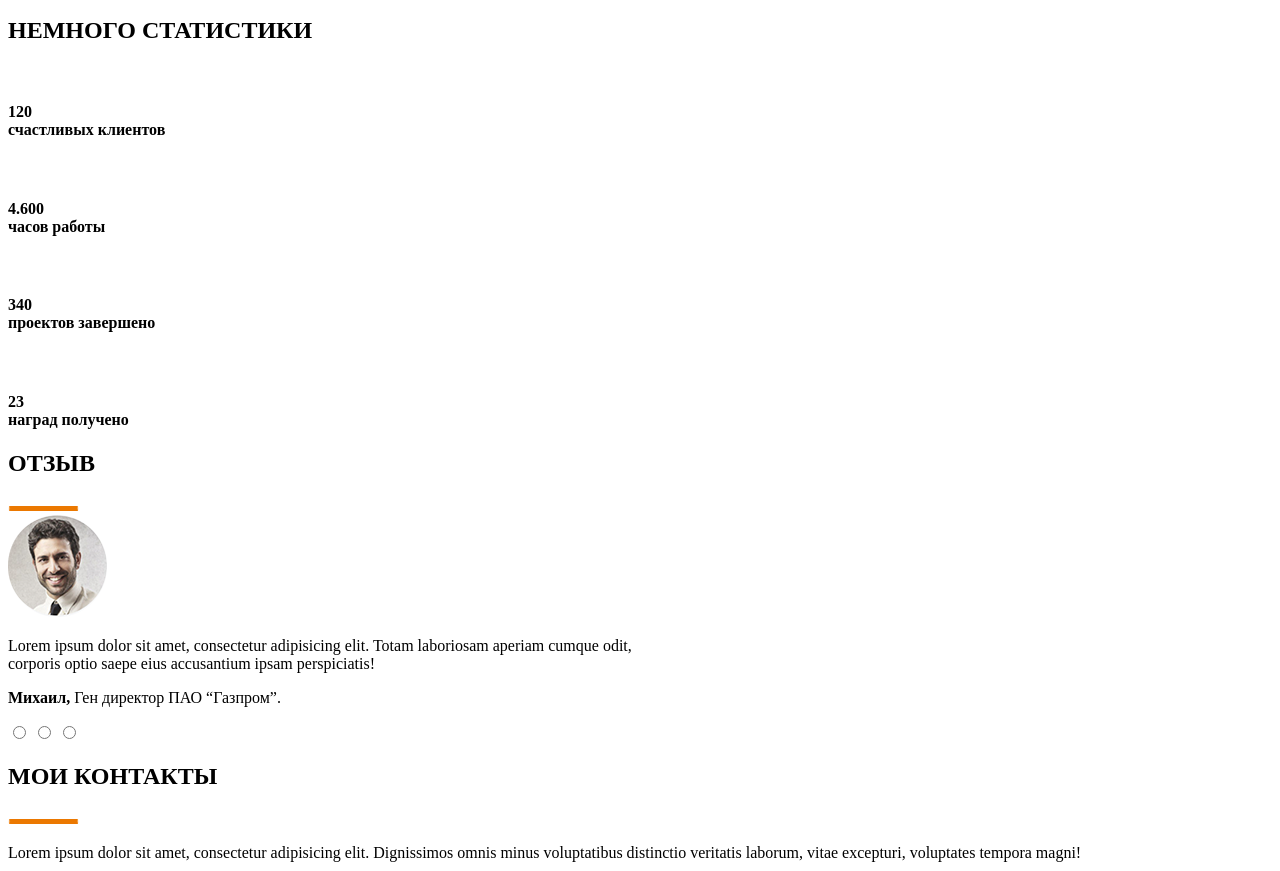
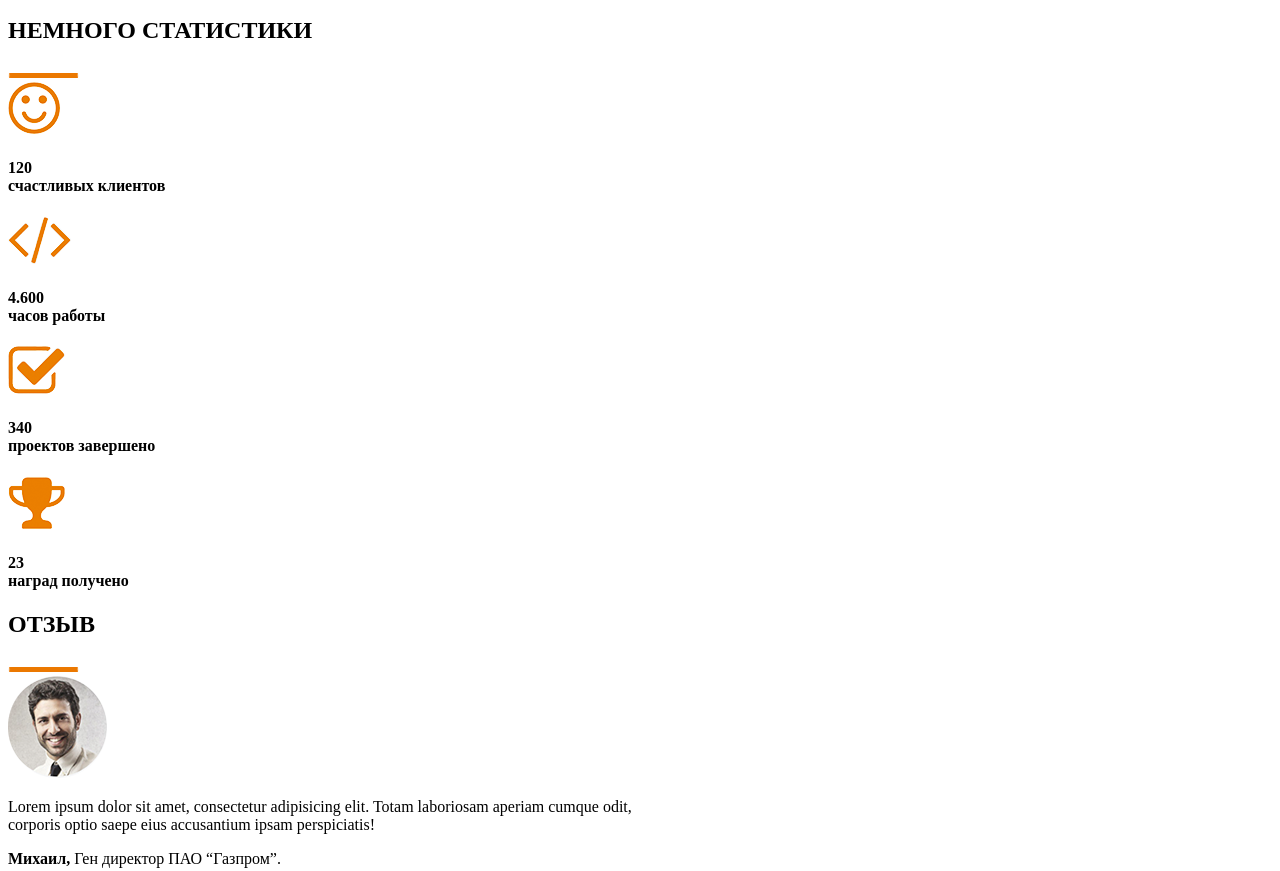
Before and after one commit to Anisami1/-, a plain HTML site: page index.html in a window 1280 px wide. Shown: the part 3072-3943 px from the top of the page. Drawn offline with Linux system fonts and the light colour scheme; some packages are replaced by stand-ins of ours.

Commit message:
Add files via upload

```diff
--- a/index.html
+++ b/index.html
@@ -155,17 +155,17 @@
         <span>
             <h2>НЕМНОГО СТАТИСТИКИ</h2>
         </span>
-        <img src="" alt="">
-
-        <img src="" alt="">
+        <img src="img/trait.png" alt="">
+<div>
+        <img src="img/smail.png" alt="">
         <h4><b>120</b><br>счастливых клиентов</h4>
-        <img src="" alt="">
+        <img src="img/скобки.png" alt="">
         <h4><b>4.600</b><br>часов работы</h4>
-        <img src="" alt="">
+        <img src="img/галочка.png" alt="">
         <h4><b>340</b><br>проектов завершено</h4>
-        <img src="" alt="">
+        <img src="img/кубок.png" alt="">
         <h4><b>23</b><br>наград получено</h4>
-
+</div>
     </div>
     <h2>ОТЗЫВ</h2>
     <img src="img/trait.png" alt="">
```
Also changed, not shown: 1 other file.
